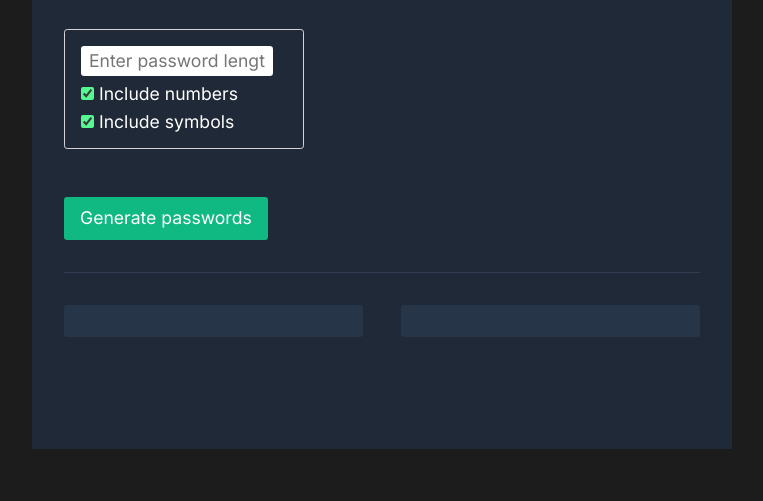
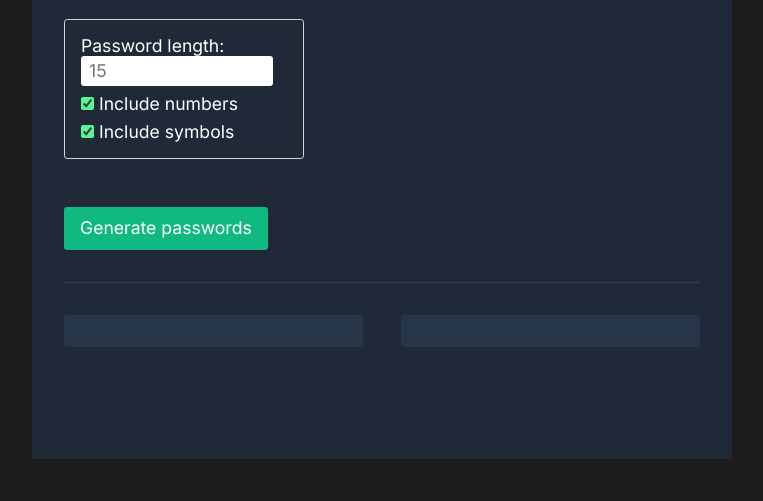
Before and after one commit to jaykasiphat/sesame, a plain HTML site: page index.html in a window 1280 px wide. Shown: the part 299-800 px from the top of the page, without its empty margins (258-1021 px from the left). Drawn offline with nearby package versions, Linux system fonts and the light colour scheme.

Commit message:
restructure form

```diff
--- a/index.html
+++ b/index.html
@@ -5,6 +5,7 @@
   <link rel="preconnect" href="https://fonts.googleapis.com">
   <link rel="preconnect" href="https://fonts.gstatic.com" crossorigin>
   <link href="https://fonts.googleapis.com/css2?family=Inter&family=Karla:wght@800&display=swap" rel="stylesheet">
+  <meta name="viewport" content="width=device-width, initial-scale=1">
   <link rel="stylesheet" href="styles.css">
 </head>
 
@@ -16,7 +17,8 @@
 
       <form>
         <div>
-          <input type="number" name="password-length" id="password-length" placeholder="Enter password length">
+          <label for="password-length">Password length:</label>
+          <input type="number" name="password-length" id="password-length" placeholder="15">
         </div>
 
         <div class="password-options">
```
